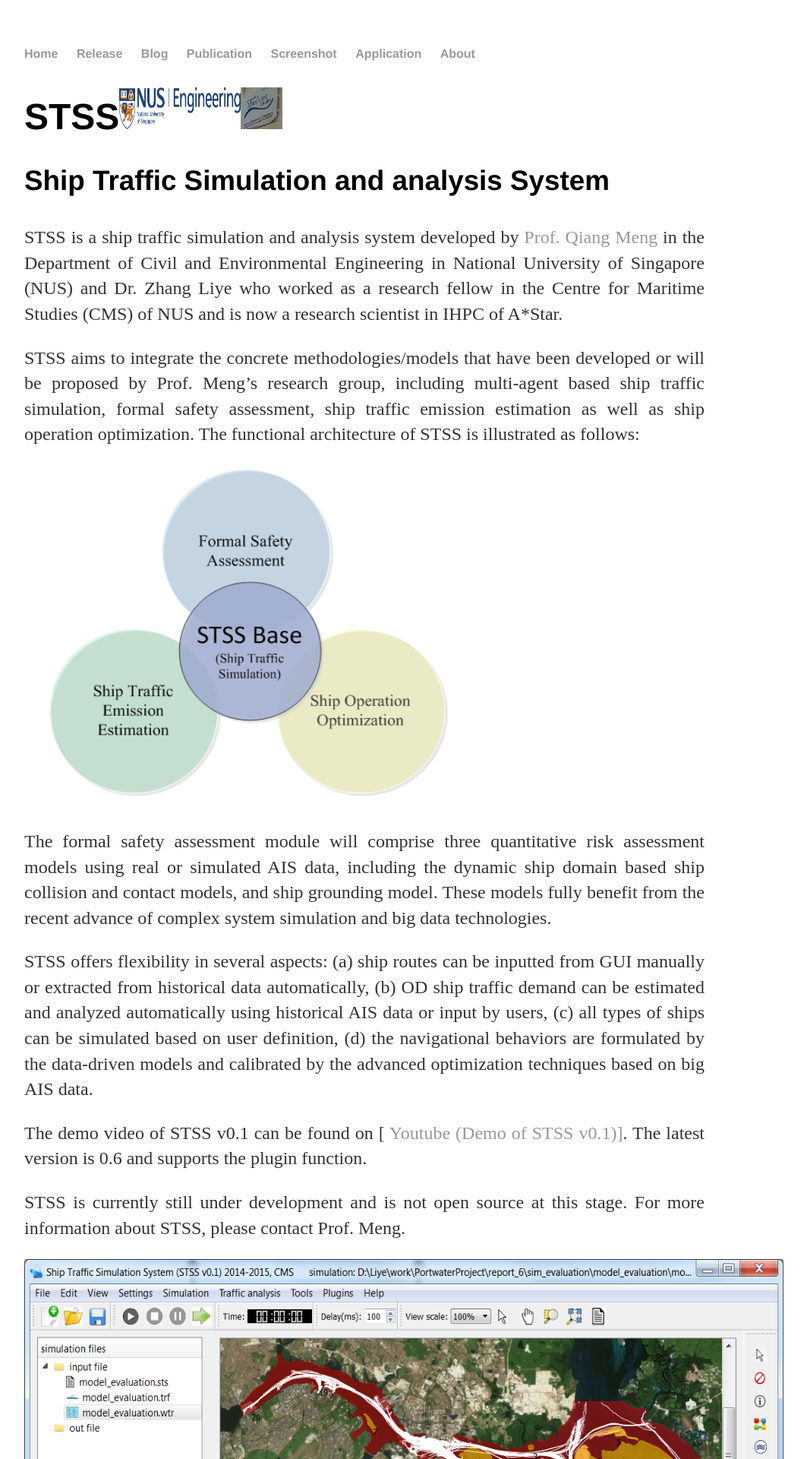
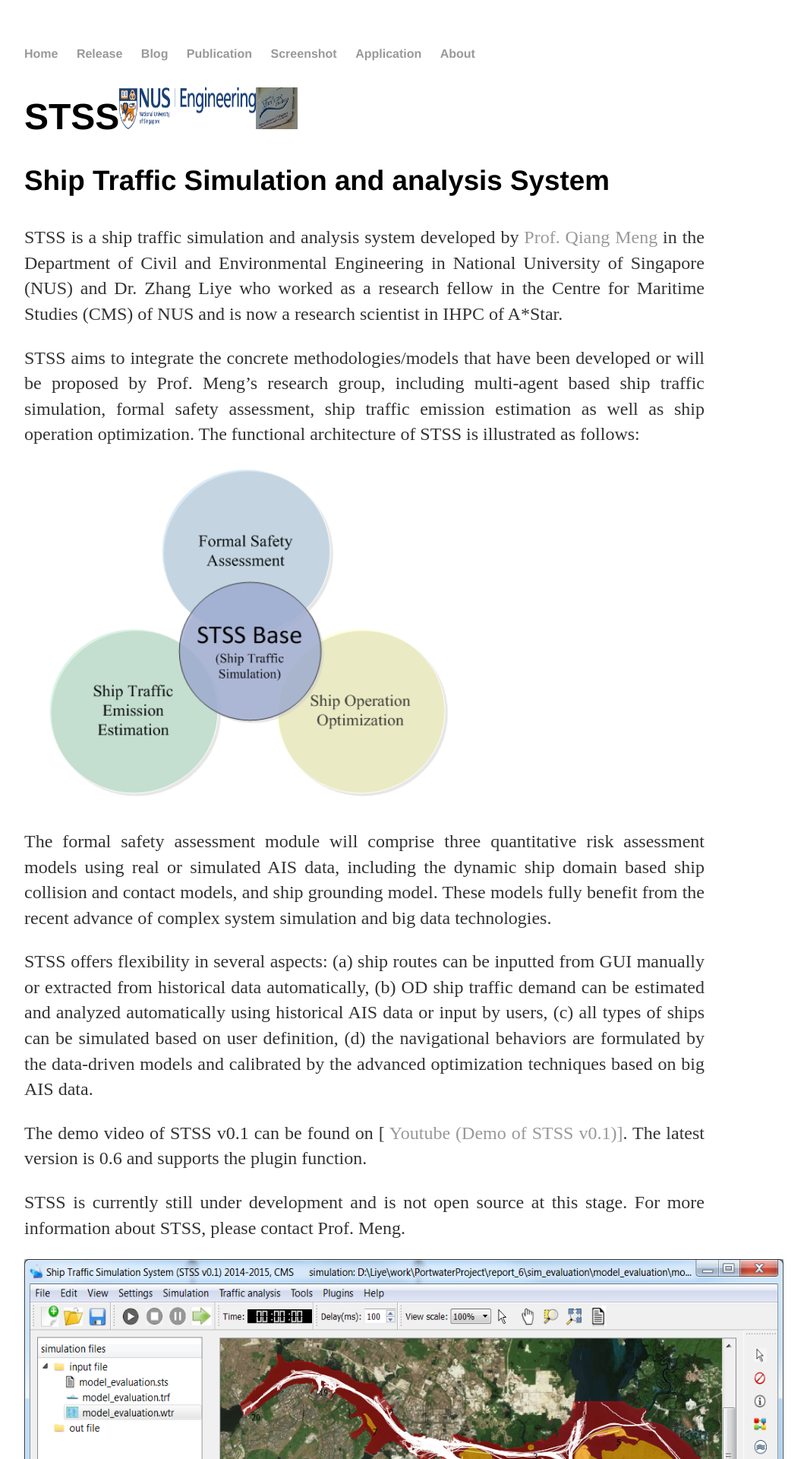
Before and after one commit to stss-maritime/stss-maritime.github.io, a Jekyll site: the page built from index.html, in a window 1280 px wide. Shown: the top 1920 px of the page at 76% size, without its empty margins (160-1223 px from the left). Built offline with Jekyll 4.4.1, drawn with Linux system fonts in a browser that asks for light colours.

Commit message:
revise first papge

```diff
--- a/index.html
+++ b/index.html
@@ -4,7 +4,7 @@
 ---
 
 		<div class="blurb">
-			<h1>STSS<img src="logo_ce.png" alt="HTML5 Icon", style="width:160px;height:55px;"><img src="cms-small.bmp" alt="HTML5 Icon", style="width:55px;height:55px;"></h1>
+			<h1>STSS<img src="logo_ce.png" alt="HTML5 Icon", style="width:180px;height:55px;"><img src="cms-small.bmp" alt="HTML5 Icon", style="width:55px;height:55px;"></h1>
             <h3>Ship Traffic Simulation and analysis System</h3>
 			<p align="justify">STSS is a ship traffic simulation and analysis system developed by <a href="/about">Prof. Qiang Meng</a>
 			in the Department of Civil and Environmental Engineering in National University of Singapore (NUS) and Dr. Zhang Liye who worked as a research
```
